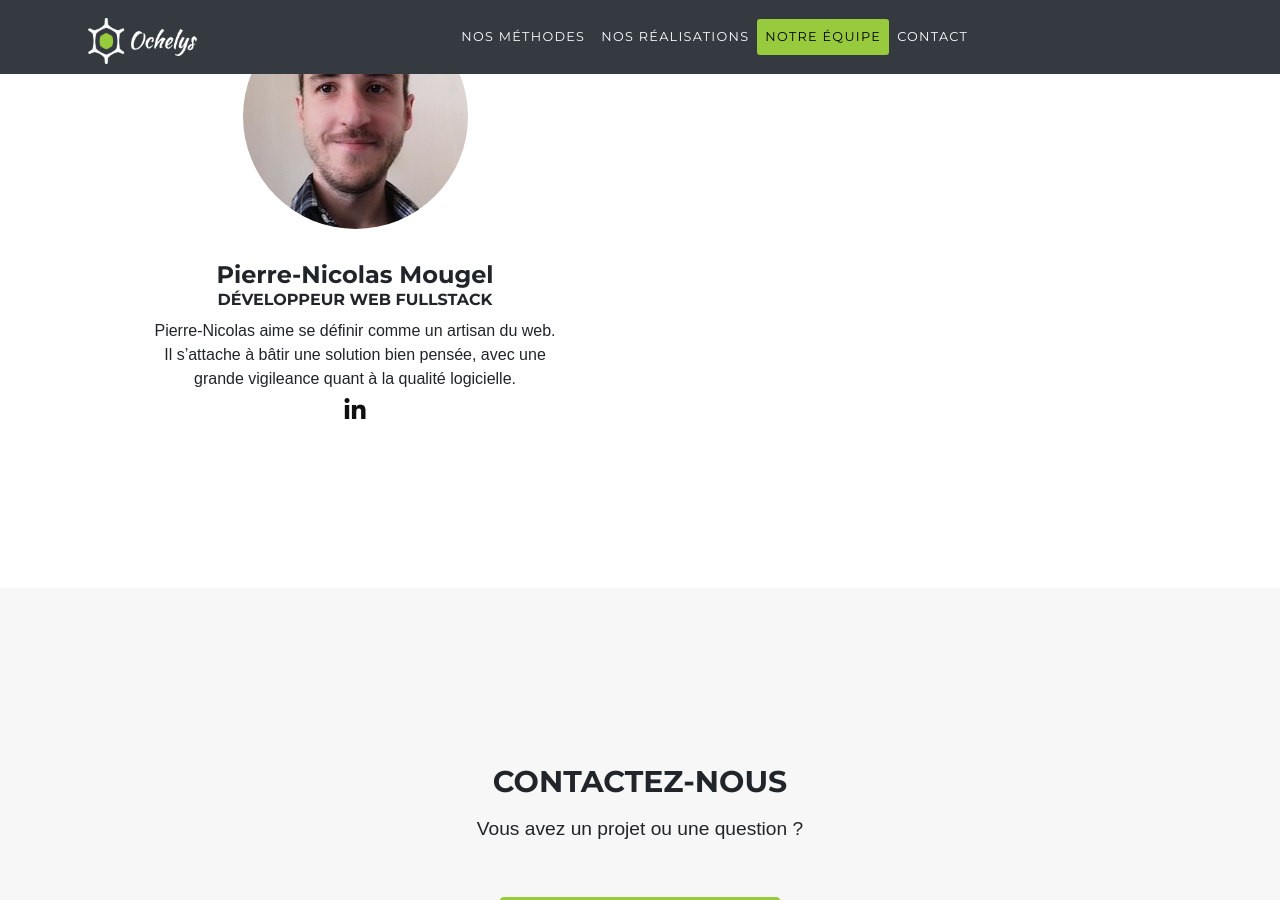
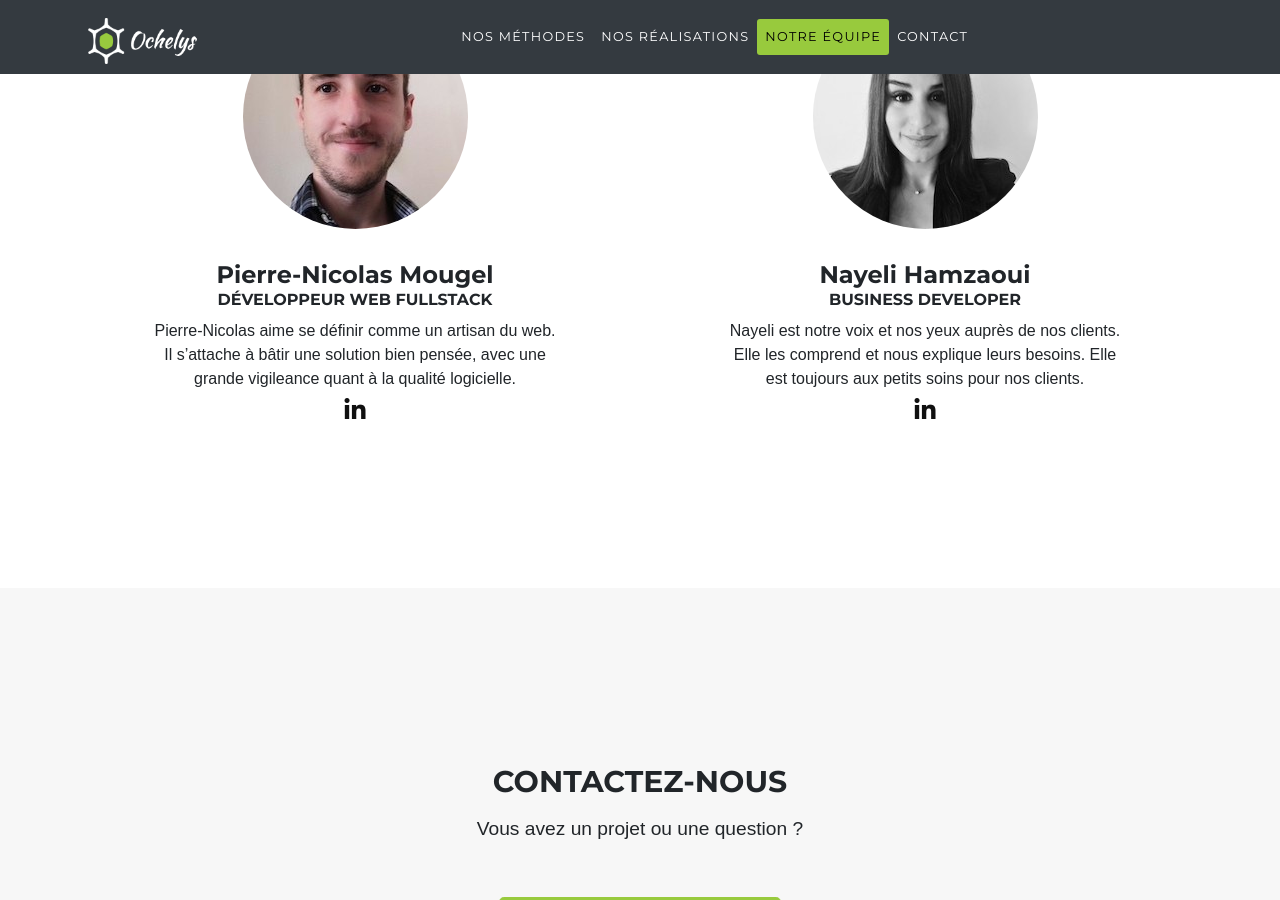
Before and after one commit to Ochelys/ochelys.github.io, a Jekyll site: the page built from index.md, in a window 1280 px wide and 900 px high, scrolled down 5139 px. Built offline with Jekyll 4.4.1, drawn with Linux system fonts in a browser that asks for light colours; nearby versions of some CDN libraries; some web fonts are replaced.

Commit message:
Welcome Nayeli!

```diff
--- a/_layouts/home.html
+++ b/_layouts/home.html
@@ -152,6 +152,15 @@
           <li><a href="https://www.linkedin.com/in/pierre-nicolas-mougel-3ba91848/" title="Pierre-Nicolas sur LinkedIn"><i class="fa fa-linkedin"></i><span class="sr-only">Pierre-Nicolas sur LinkedIn</span></a></li>
         </ul>
       </div>
+      <div class="col-sm-6 team-member">
+        <img src="{{ site.baseurl }}/images/nayeli.jpg" alt="Nayeli Hamzaoui" class="img-fluid rounded-circle">
+        <h3 class="h4">Nayeli Hamzaoui</h3>
+        <h4 class="h6">business developer</h4>
+        <p class="bio">Nayeli est notre voix et nos yeux auprès de nos clients. Elle les comprend et nous explique leurs besoins. Elle est toujours aux petits soins pour nos clients.</p>
+        <ul class="list-inline social-buttons">
+          <li><a href="https://www.linkedin.com/in/nayelihamzaoui/" title="Nayeli sur LinkedIn"><i class="fa fa-linkedin"></i><span class="sr-only">Nayeli sur LinkedIn</span></a></li>
+        </ul>
+      </div>
     </div>
   </div>
 </section>
```
Also changed, not shown: images/nayeli.jpg (added).
